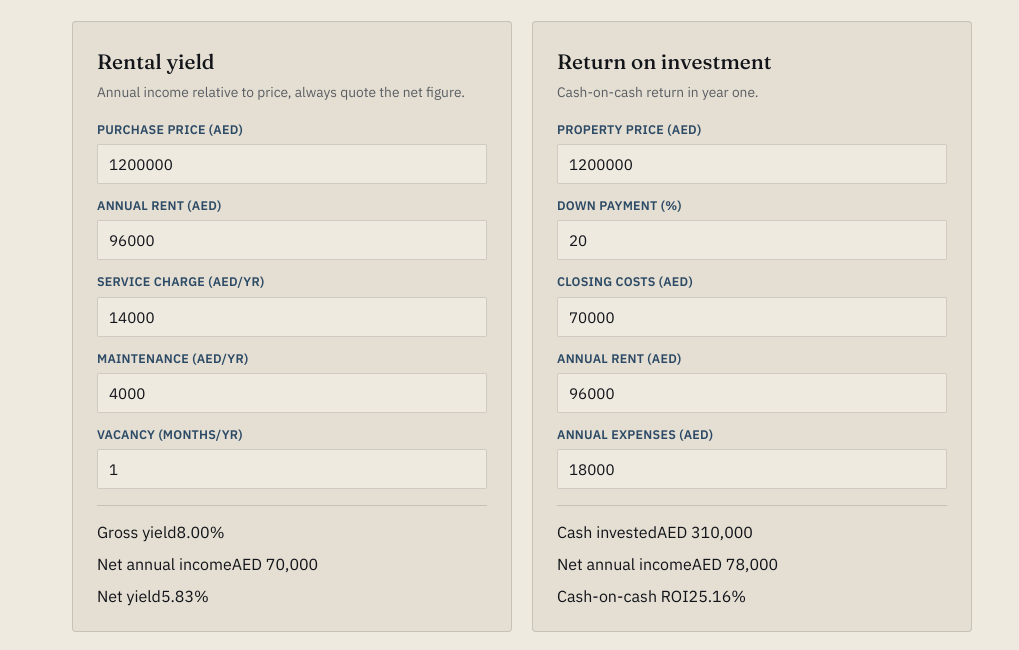
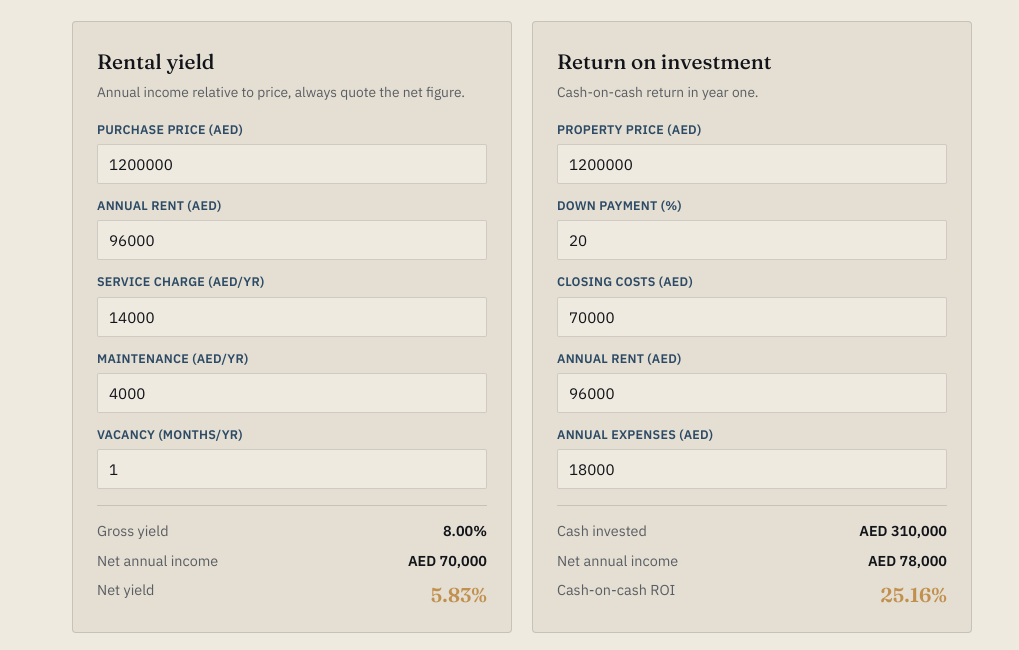
Before and after one commit to jamaljdxb/-jamal-akim-website-, an Astro site in the folder jamal-akim-website/: page /calculators in a window 1280 px wide. Shown: the part 302-952 px from the top of the page, without its empty margins (118-1137 px from the left). Built offline with nearby package versions, Linux system fonts and the light colour scheme; Astro itself is replaced by a stand-in of ours.

Commit message:
Refactor CSS for calculator output rows

```diff
--- a/jamal-akim-website/src/pages/calculators.astro
+++ b/jamal-akim-website/src/pages/calculators.astro
@@ -129,11 +129,11 @@
   .calc-fields input, .calc-fields select{ font-family:var(--sans); font-size:0.95rem; font-weight:400; text-transform:none; letter-spacing:normal; color:var(--ink); background:var(--paper); border:1px solid var(--line-light); border-radius:2px; padding:9px 11px; }
   .calc-fields input:focus, .calc-fields select:focus{ outline:2px solid var(--blueprint-soft); outline-offset:1px; }
   .calc-out{ margin-top:16px; padding-top:14px; border-top:1px solid var(--line-light); display:grid; gap:7px; }
-  .calc-out .row{ display:flex; justify-content:space-between; gap:12px; font-size:0.9rem; }
-  .calc-out .row .l{ color:#5a5d63; }
-  .calc-out .row .v{ font-weight:600; color:var(--ink); font-family:var(--sans); }
-  .calc-out .row.big .v{ font-family:var(--serif); font-size:1.25rem; color:var(--brass); font-weight:600; }
-  .calc-out .row.warn .v{ color:#a84c4c; }
+  :global(.calc-out .row){ display:flex; justify-content:space-between; gap:12px; font-size:0.9rem; }
+  :global(.calc-out .row .l){ color:#5a5d63; }
+  :global(.calc-out .row .v){ font-weight:600; color:var(--ink); font-family:var(--sans); }
+  :global(.calc-out .row.big .v){ font-family:var(--serif); font-size:1.25rem; color:var(--brass); font-weight:600; }
+  :global(.calc-out .row.warn .v){ color:#a84c4c; }
     .calc-cta{ display:flex; align-items:center; justify-content:space-between; flex-wrap:wrap; gap:16px; padding:36px 24px; margin-top:8px; margin-bottom:48px; background:var(--ink); color:var(--paper); border-radius:4px; }
   .calc-cta p{ font-family:var(--serif); font-size:1.15rem; margin:0; }
 </style>
```
